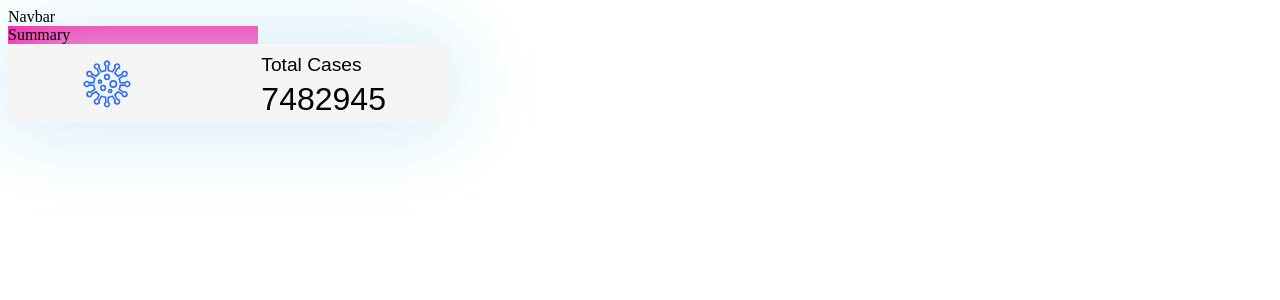
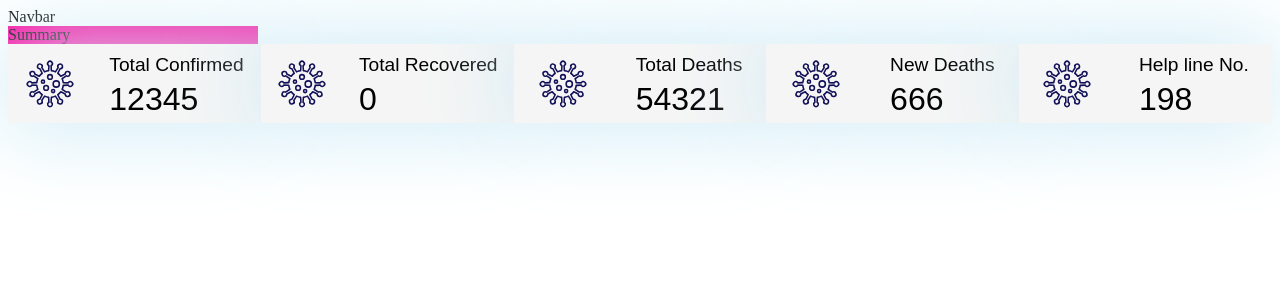
Before and after one commit to lauuloulu/covidtracker, a React (Vite) app: page / in a window 1280 px wide. Shown: the top 300 px of the page. Built offline with nearby package versions, Linux system fonts and the light colour scheme.

Commit message:
GT-23: footer en horizontal, acción y reactivo

```diff
--- a/src/components/footer/Footer.jsx
+++ b/src/components/footer/Footer.jsx
@@ -5,8 +5,17 @@ import CardFooter from '../molecules/CardFooter'
 function ContainerFooter (){
     return(
         <>
+        <div id="footer">
+            <div id="cardfootcontainer">
+        <CardFooter title='Total Confirmed' counter='12345' color='blue'/>
+        <CardFooter title='Total Recovered' counter='0' color='green'/>
+        <CardFooter title='Total Deaths' counter='54321' color='red'/>
+        <CardFooter title='New Deaths' counter='666' color='redark'/>
+        <CardFooter  title='Help line No.' counter='198' color='phone'/>
 
-        <CardFooter></CardFooter>
+
+           </div>
+        </div>
 
         </>
     )
--- a/src/components/footer/footer.css
+++ b/src/components/footer/footer.css
@@ -1,6 +1,18 @@
-.footer {
-    width: 300px;
-    height: 50px;
-    background-color: yellow;
+#footer {
+    flex: 1 0 0;
     display: flex;
-};
+    flex-direction: row;
+    align-items: center;
+}
+
+#cardfootcontainer {
+    height: 50%;
+    width: 100%;
+    display: flex;
+
+
+}
+
+#cardfootcontainer > div {
+    place-self: center stretch;
+}
--- a/src/components/molecules/CardFooter.jsx
+++ b/src/components/molecules/CardFooter.jsx
@@ -1,14 +1,14 @@
 import './cardfooter.css'
 
-function CardFooter (){
+function CardFooter ({title, counter, color}){
     return(
         <div className="cardfoot">
             <div className="imagefoot">
-                <img src="./src/assets/covid-blue.svg" height={50} width={50}  alt="covid blue" />
+                <img src="./src/assets/covid-defult.svg" height={50} width={50}  alt="covid icon" />
             </div >
             <div className="textfoot">
-               <p className='texttitle'>Total Cases</p>
-               <p className='textnumber'>7482945</p>
+               <p className='texttitle'>{title}</p>
+               <p className='textnumber'>{counter}</p>
             </div>
         </div>
 
--- a/src/components/molecules/cardfooter.css
+++ b/src/components/molecules/cardfooter.css
@@ -1,19 +1,29 @@
 .cardfoot{
     background-color: whitesmoke;
-   width:35%;
-   border-radius: 10px;
+   width:25%;
    display:flex;
    flex-direction: row;
    justify-content: space-around;
    box-shadow: 0 0 90px 6px #CEEBF6;
+   overflow: hidden;
+  transition: transform .3s;
+  box-sizing: border-box;
+}
+
+.cardfoot:hover{
+    transform: translateY(-10px);
 }
 
 .imagefoot{
 
     display: flex;
-    margin-left: 10px;
     margin-top: 15px;
     margin-bottom: 5px;
+}
+
+.imagefoot:hover{
+    -webkit-transform: rotate(360deg);
+    transition: 4s ease-in-out;
 }
 
 .textfoot{
```
